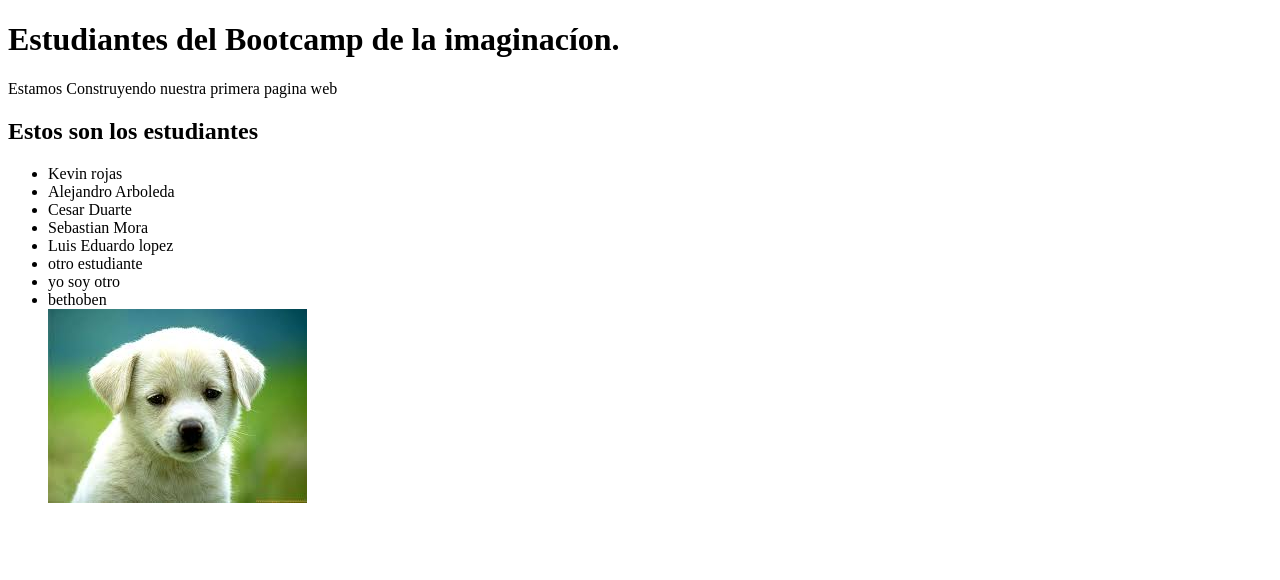
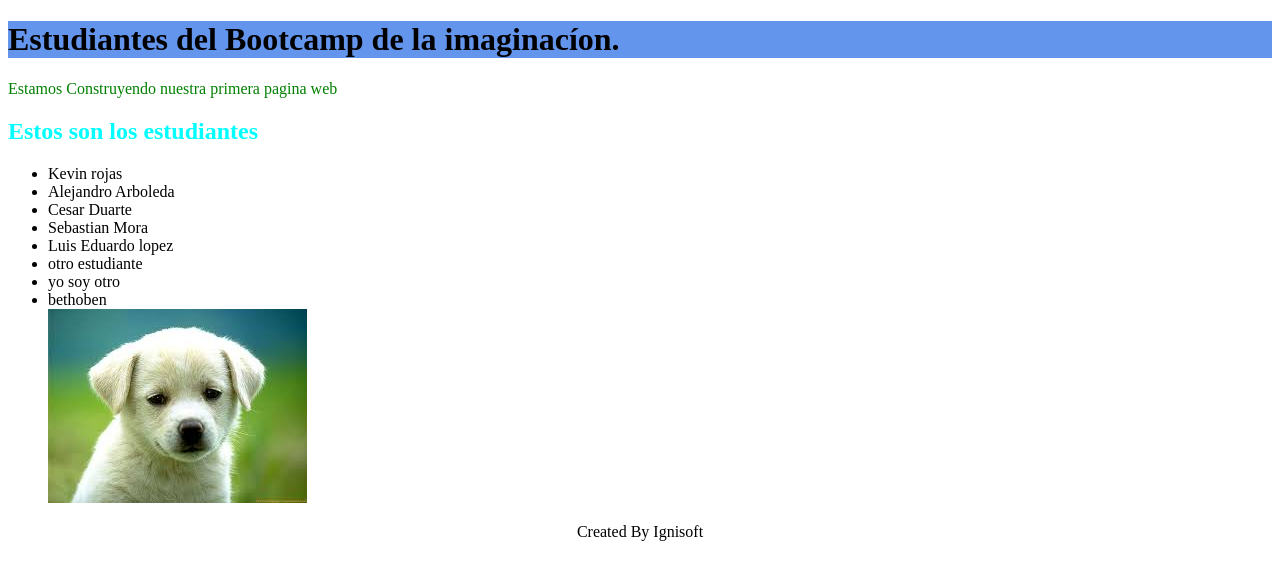
Before and after one commit to lopez9117/proyectoruby, a plain HTML site: page index.html in a window 1280 px wide. Drawn offline with Linux system fonts and the light colour scheme.

Commit message:
ingreso de la hoja de estilo
En la hoja de estilo, utilizamos background color, padding, color, y que
las clases se llaman en el estilo con un . y los id se llaman con #.

```diff
--- /dev/null
+++ b/estilo.css
@@ -0,0 +1,32 @@
+h1{
+
+    background-color: cornflowerblue;
+
+}
+
+.titulo-verde{
+
+    color: green;
+}
+
+#titulo2{
+    color: aqua
+}
+
+section.seccion-de-estudiantes ul{
+    background-color: cadetblue;
+    text-align: center;
+    color: black;
+    padding: 10px;
+
+}
+
+section.section-de-estudiantes ul li{
+    list-style: none;
+
+}
+
+footer{
+    text-align: center;
+
+}
--- a/index.html
+++ b/index.html
@@ -3,11 +3,15 @@
 <head>
     <meta charset="UTF-8">
     <title>Mi Primera Pagina web</title>
-</head>
+    <link rel="stylesheet" href="estilo.css">
+
+
+    </head>
 <body>
-    <h1>Estudiantes del Bootcamp de la imaginacíon.</h1>
-    <p>Estamos Construyendo nuestra primera pagina web</p>
-    <h2>Estos son los estudiantes</h2>
+    <h1 class="titulo-azul">Estudiantes del Bootcamp de la imaginacíon.</h1>
+    <p class="titulo-verde">Estamos Construyendo nuestra primera pagina web</p>
+
+    <sectio class="seccion-de-estudiantes">    <h2 id="titulo2">Estos son los estudiantes</h2>
     <ul>
         <li>Kevin rojas</li>
         <li>Alejandro Arboleda</li>
@@ -19,5 +23,11 @@
         <li>bethoben</li>
         <img src="images.jpg" alt="">
     </ul>
+    </sectio>
+
 </body>
+
+<footer>
+    <span> Created By Ignisoft</span>
+    </footer>
 </html>
```
Also changed, not shown: Observaciones.txt (added).
